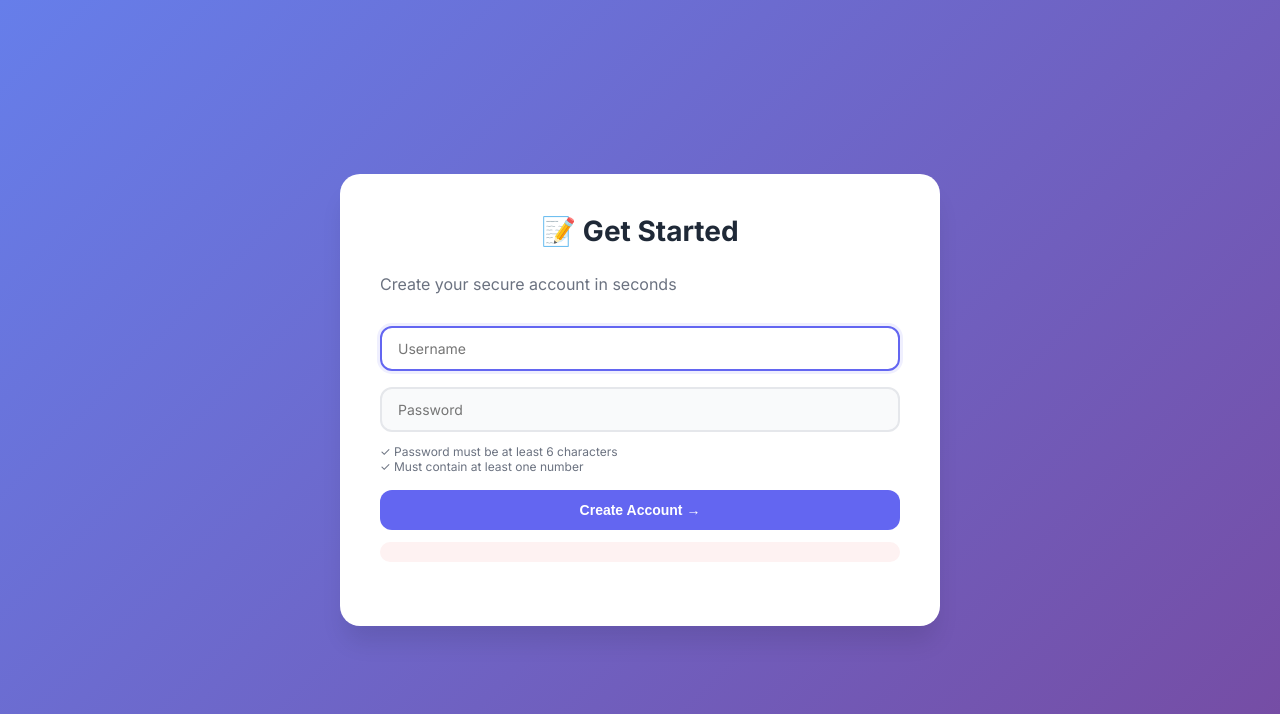
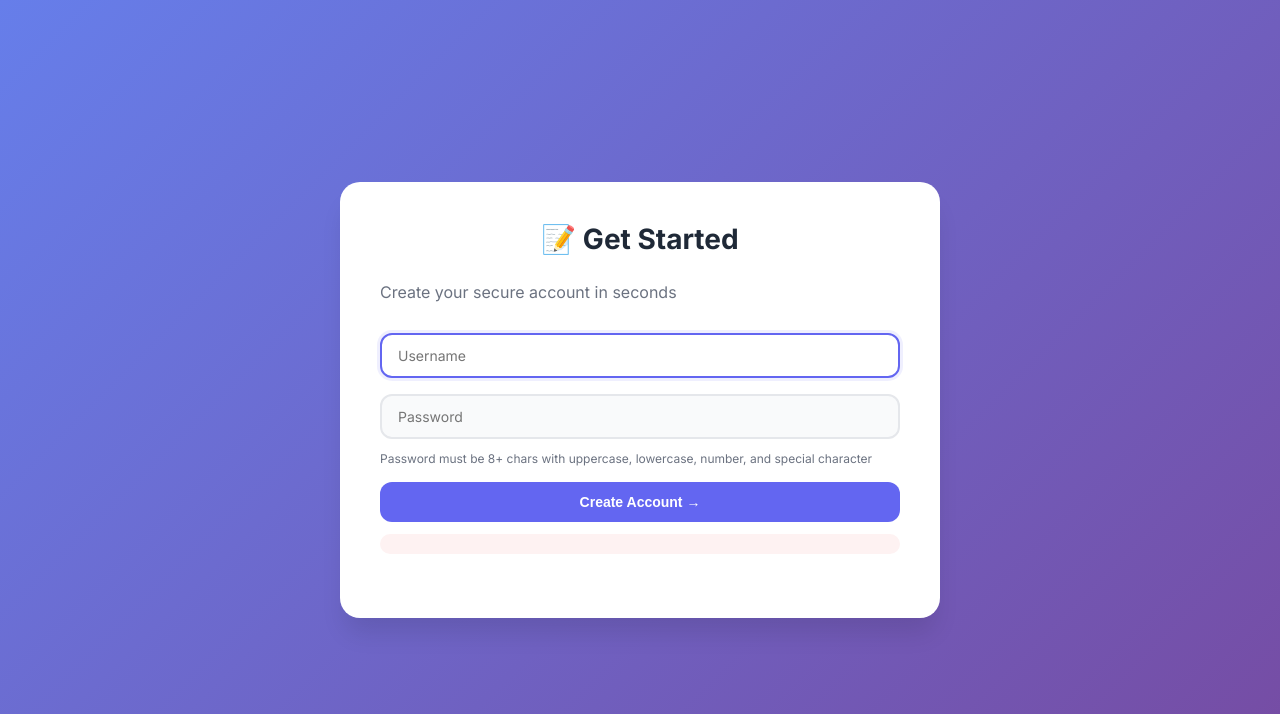
Before and after one commit to Jenicabsarasam/cyber-security-project, a Flask app: page /signup_page in a window 1280 px wide. Shown: the top 714 px of the page. Run offline with Flask 3, Linux system fonts and the light colour scheme; parts of the project's set-up code (start-up, migrations or seed data) failed here and were passed over.

Commit message:
signup password security

```diff
--- a/app.py
+++ b/app.py
@@ -79,7 +79,6 @@ def verify_csrf():
     if not token or token != session.get("csrf_token"):
         return False
     return True
-@app.route('/signup', methods=['POST'])
 def is_strong_password(password):
     return (
         len(password) >= 8 and
--- a/templates/signup.html
+++ b/templates/signup.html
@@ -14,7 +14,7 @@
     <input id="username" placeholder="Username" autocomplete="username">
     <input id="password" type="password" placeholder="Password" autocomplete="new-password">
 
-    <small>✓ Password must be at least 6 characters<br>✓ Must contain at least one number</small>
+    <small>Password must be 8+ chars with uppercase, lowercase, number, and special character</small>
 
     <button onclick="signup()">Create Account →</button>
 
```
Also changed, not shown: database.db.
